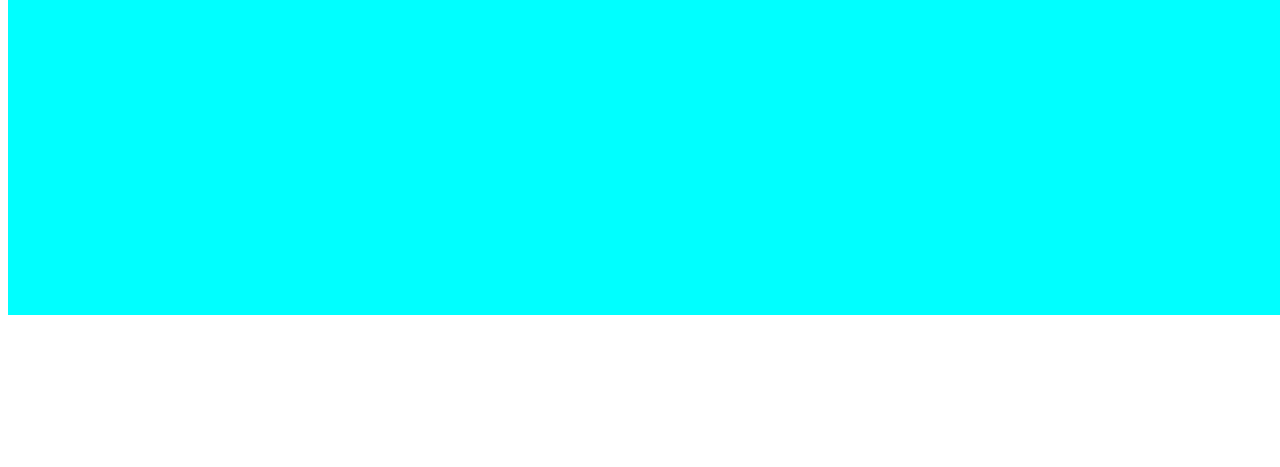
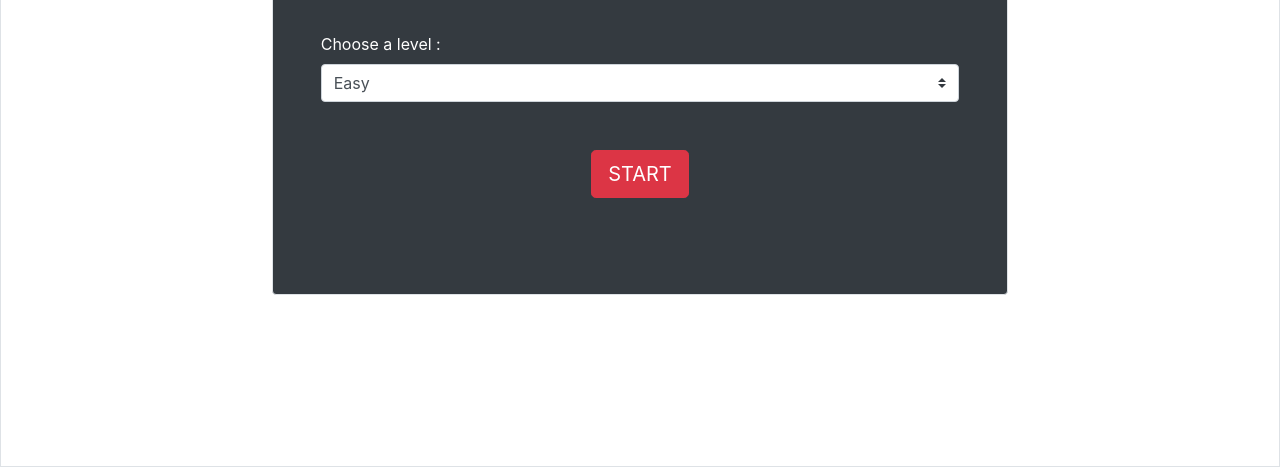
Before and after one commit to Nashila-Amod/SnakeGame, a plain HTML site: page index.html in a window 1280 px wide. Shown: the part 333-800 px from the top of the page. Drawn offline with nearby package versions, Linux system fonts and the light colour scheme.

Commit message:
Creation of start menu

```diff
--- a/index.html
+++ b/index.html
@@ -3,11 +3,41 @@
 <head>
     <meta charset="UTF-8">
     <meta name="viewport" content="width=device-width, initial-scale=1.0">
+
+    <!-- Bootstrap CSS -->
+    <link rel="stylesheet" href="https://cdn.jsdelivr.net/npm/bootstrap@4.5.3/dist/css/bootstrap.min.css" integrity="sha384-TX8t27EcRE3e/ihU7zmQxVncDAy5uIKz4rEkgIXeMed4M0jlfIDPvg6uqKI2xXr2" crossorigin="anonymous">
+    <link rel="stylesheet" href="snake.css">
+
     <title>Snake Game - Nashila Amod</title>
 </head>
-<body>
+<body class="border d-flex align-items-center justify-content-center">
+
+    <div id="startMenu" class="border bg-dark text-white rounded p-5">
+        <h1 class="my-5">WELCOME TO THE SNAKE GAME</h1>
+
+        <div class="mb-5">
+
+            <label for="levelSelect">Choose a level : </label>
+
+            <select class="custom-select" id="levelSelect" required>
+              <option value="level1">Easy</option>
+              <option value="level2">Medium</option>
+              <option value="level3">Hard</option>
+            </select>
+
+        </div>
+
+        <div class="d-flex justify-content-center">
+            <button type="button" class="btn btn-danger btn-lg mb-5"  id="start" onclick="startMenu()">START</button>
+        </div>
+
+    </div>
 
     <script src="snake.js"></script>
 
+    <!-- jQuery and Bootstrap Bundle (includes Popper) -->
+    <script src="https://code.jquery.com/jquery-3.5.1.slim.min.js" integrity="sha384-DfXdz2htPH0lsSSs5nCTpuj/zy4C+OGpamoFVy38MVBnE+IbbVYUew+OrCXaRkfj" crossorigin="anonymous"></script>
+    <script src="https://cdn.jsdelivr.net/npm/bootstrap@4.5.3/dist/js/bootstrap.bundle.min.js" integrity="sha384-ho+j7jyWK8fNQe+A12Hb8AhRq26LrZ/JpcUGGOn+Y7RsweNrtN/tE3MoK7ZeZDyx" crossorigin="anonymous"></script>
+
 </body>
 </html>
--- /dev/null
+++ b/snake.css
@@ -0,0 +1,5 @@
+body
+{
+    width: 100%;
+    height: 100vh;
+}
--- a/snake.js
+++ b/snake.js
@@ -8,8 +8,10 @@ let direction = NONE;
 
 var canvas,	canvas_context;
 var gameActive, gameControl;
-// render X times per second
-var x = 10;
+var x = 200; // call step function X times per second
+var score;
+var level;
+
 
 /* CREATION OF THE WORLD */
 
@@ -69,6 +71,11 @@ function draw()
             canvas_context.fillRect(y*widthCell, x*heightCell, widthCell, heightCell);
         }
     }
+
+    // changes the fillstyle once more and draws the score
+    canvas_context.fillStyle = "#000";
+	canvas_context.font = "15px Helvetica";
+	canvas_context.fillText("SCORE : " + score, canvas.width/2, canvas.height-10);
 }
 
 
@@ -130,8 +137,19 @@ function setFood() {
 
 /* FUNCTION MAIN : STARTS THE GAME */
 
-window.onload = function() {
+function startMenu()
+{
+    var levelSelect = document.getElementById("levelSelect");
+    niveau = levelSelect.value;
 
+    var startMenuDiv = document.getElementById("startMenu");
+    startMenuDiv.parentNode.removeChild(startMenuDiv);
+    initGame();
+}
+
+
+function initGame()
+{
     // Create and initiate the canvas element
     canvas = document.createElement("canvas");
     canvas.width = COLS*16; // Multiply by 20 to display the canvas bigger
@@ -144,21 +162,21 @@ window.onload = function() {
     document.addEventListener("keydown", keyDownEvent);
 
     gameControl = startGame(x);
-
-};
+}
 
 function startGame(x)
 {
     gameActive = true;
     init();
     draw();
-    return setInterval(step, 1000/x);
+    return setInterval(step, x);
 }
 
 function init()
 {
     // Initiate the game
     createWorld(ROWS, COLS);
+    score = 0;
 
     // Initiate the snake
     var snakeX = Math.floor(ROWS/2);
@@ -281,6 +299,7 @@ function move_snake()
 
     if (getCellWorld(headX, headY) === FRUIT)
     {
+        score++;
         setFood();
     }
     else
```
